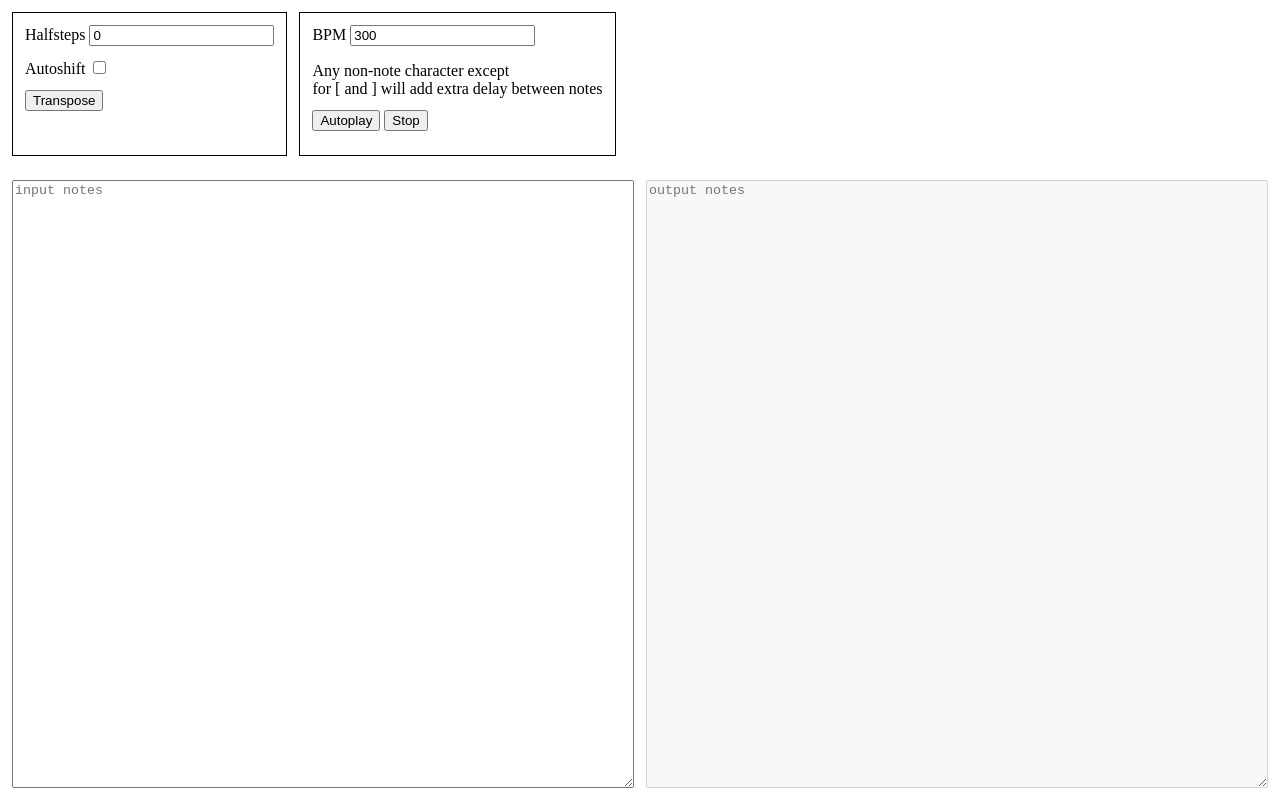
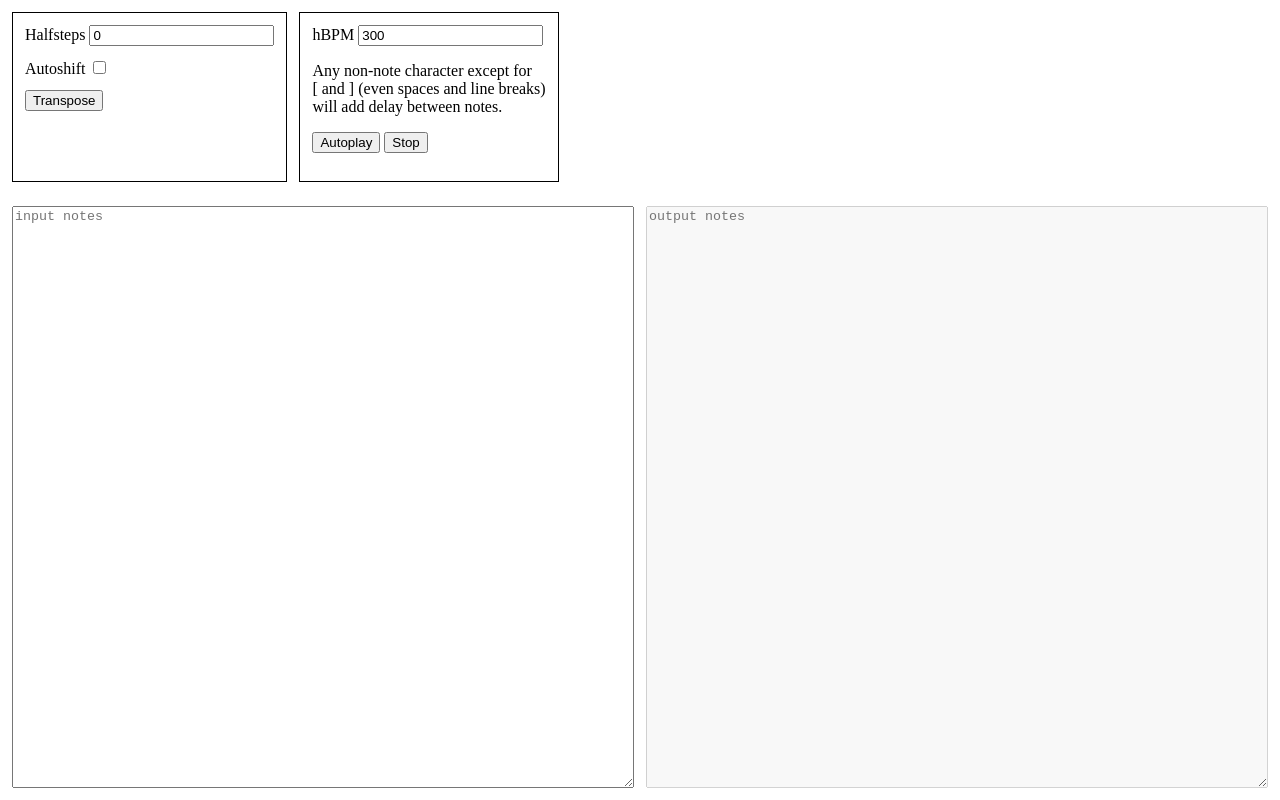
Before and after one commit to essencesdev/virtual-piano-utils, a website with bundled scripts: page src/index.html in a window 1280 px wide. Built offline with nearby package versions, Linux system fonts and the light colour scheme; files whose address does not match are found by name.

Commit message:
Note that delay is actually half beats

```diff
--- a/src/index.html
+++ b/src/index.html
@@ -22,21 +22,24 @@
 				</section>
 				<section class="toolbar">
 					<label
-						title="Beats per minute for consecutive non-chord notes"
+						title="Half-beats per minute for consecutive non-chord notes"
 					>
-						BPM
+						hBPM
 						<input id="delay" type="number" value="300" />
 					</label>
-					<p
-						>Any non-note character except <br />for [ and ] will
-						add extra delay between notes</p
-					>
+					<p>
+						Any non-note character except for <br />
+						[ and ] (even spaces and line breaks) <br />
+						will add delay between notes.
+					</p>
+					<p>
 						<button id="autoplay" title="Autoplay output"
 							>Autoplay</button
 						>
 						<button id="stopplay" title="Stop autoplaying">
 							Stop</button
 						>
+					</p>
 				</section>
 			</section>
 			<span id="error"> </span>
```
Lines whose indentation alone changed are shown as unchanged.
